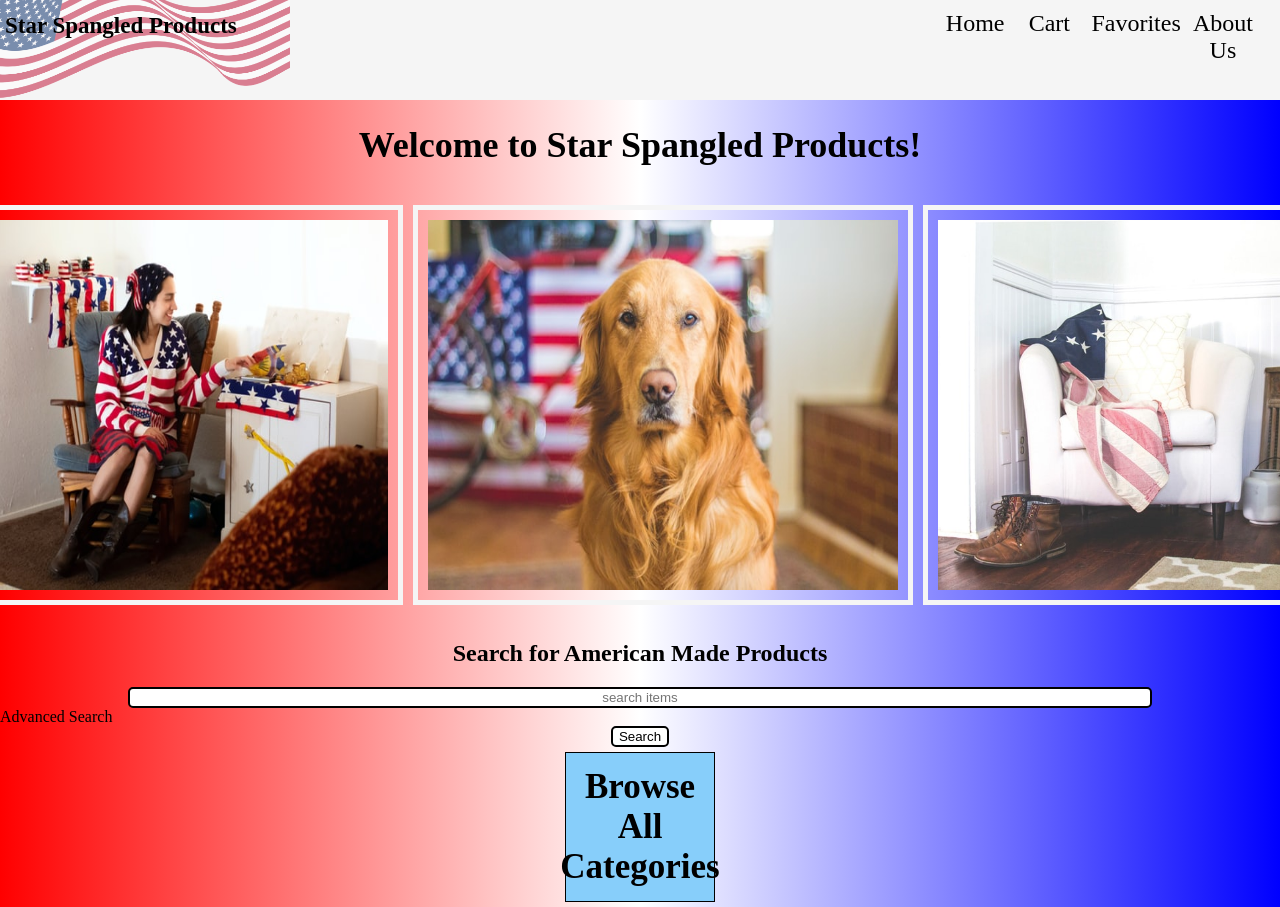
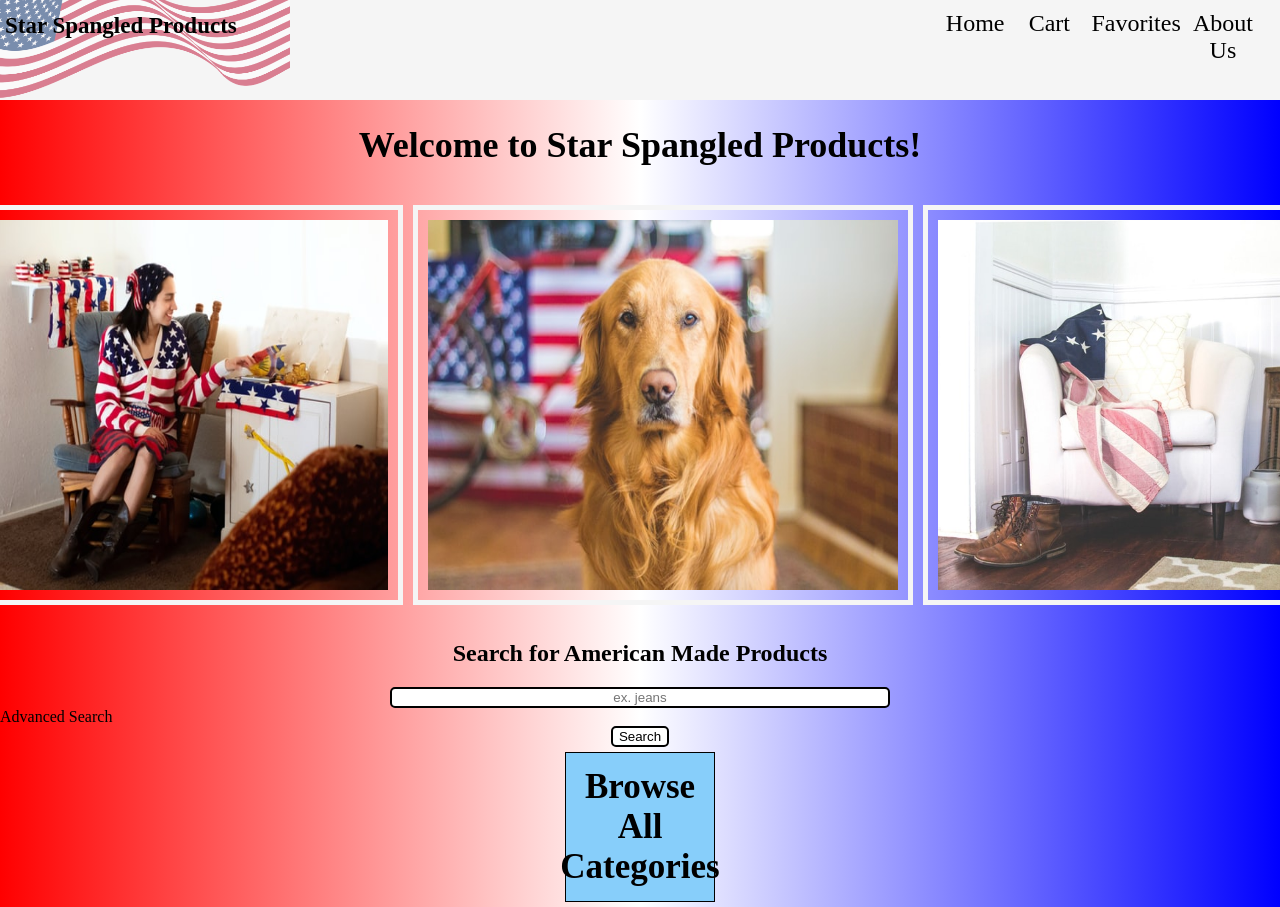
Before and after one commit to amparks1200/Final_Project, an Angular app: page / in a window 1280 px wide. Shown: the top 907 px of the page. Built offline with nearby package versions, Linux system fonts and the light colour scheme; a web font is replaced by a local one.

Commit message:
changing styles on Advanced Search

```diff
--- a/src/app/advanced-search/advanced-search.component.css
+++ b/src/app/advanced-search/advanced-search.component.css
@@ -0,0 +1,18 @@
+.applyDiv{
+    display:flex;
+    justify-content: center;
+    margin: 15px 0;
+}
+
+.advancedSearchSection{
+    text-align: center;
+    margin-top: 20px;
+}
+
+#big, #small{
+    margin-left: 20px;
+}
+
+.adImg{
+    width: 400px;
+}
--- a/src/app/advanced-search/advanced-search.component.html
+++ b/src/app/advanced-search/advanced-search.component.html
@@ -1,11 +1,13 @@
-<input type="text" id="searchbox" placeholder="search items" [(ngModel)]="itemSearch">
-<h2>Business type</h2>
-    <input type="checkbox" id="big" name="big" checked [(ngModel)]="bigBusSearch">
+<section class="advancedSearchSection">
+<h2>Search for American Made Products</h2>
+<input type="text" id="searchbox" placeholder="ex. jeans" [(ngModel)]="itemSearch">
+<h2>Business Type</h2>
+    <input type="checkbox" id="big" name="big" [(ngModel)]="bigBusSearch">
     <label for="big">Big Business</label>
-    <input type="checkbox" id="small" name="small" checked [(ngModel)]="smallBusSearch">
+    <input type="checkbox" id="small" name="small" [(ngModel)]="smallBusSearch">
     <label for="small">Small Business</label>
 <h2>Search by State</h2>
-    <label for="state">Choose a state:</label>
+    <label for="state">Choose a State:</label>
     <select name="state" id="state" [(ngModel)]="state">
             <option value="AL">Alabama</option>
             <option value="AK">Alaska</option>
@@ -60,5 +62,8 @@
             <option value="WY">Wyoming</option>
 
 </select>
-
+<div class="applyDiv">
 <button class="ApplyButton" type="button" (click)="applyFilters()">Apply</button>
+</div>
+<img src="..\assets\USmap.png" class="adImg">
+</section>
--- a/src/app/home-page/home-page.component.html
+++ b/src/app/home-page/home-page.component.html
@@ -9,7 +9,7 @@
 <!-- <img class='banner' src='\assets\flagBanner.png'> -->
 <!-- Search -->
 <h2>Search for American Made Products</h2>
-<input type="text" id="searchbox" placeholder="search items" [(ngModel)]="itemSearch">
+<input type="text" id="searchbox" placeholder="ex. jeans" [(ngModel)]="itemSearch">
 <a class="advancedSearch" routerLink="/AdvancedSearch">Advanced Search</a>
 <button class="searchButton" type="button" (click)="getFilteredItems()">Search</button>
 <!-- Category Section -->
--- a/src/app/results/results.component.css
+++ b/src/app/results/results.component.css
@@ -1,12 +1,14 @@
 .allResults {
     display: flex;
     flex-wrap: wrap;
-    justify-content: flex-start;
+    justify-content: center;
     padding: 10px;
 
 }
 .itemResult {
     position: relative;
+    flex: 1;
+    flex-grow: 0;
 }
 .favoriteBtn {
     position: absolute;
--- a/src/app/usa-service.service.ts
+++ b/src/app/usa-service.service.ts
@@ -56,13 +56,10 @@ export class UsaServiceService {
       this.http.get(url).subscribe(
         (response: any) => {
           console.log(response);
-        this.items = response.map( (item) => {
-          item.quantity = 1;
-          return item;
+        this.items = response;
         })
-        console.log(this.items);
-      });
-    }
+        // console.log(this.items);
+  }
 
     selectCategory(catSelected){
       this.http.get(this.url + "category/" + catSelected).subscribe(
--- a/src/styles.css
+++ b/src/styles.css
@@ -50,9 +50,20 @@ body {
     padding: 5px;
 }
 
+#searchbox {
+    margin-left: 5px;
+    width: 80%;
+    text-align: center;
+    border-radius: 5px;
+    border: solid 2px;
+    margin: 0 auto;
+    display: block;
+    max-width: 500px;
+}
+
 @media screen and (min-width: 1025px){
     .allResults {
-        width: 950;
+        width: 950px;
     }
 }
 
```
Also changed, not shown: routes.js (+16 -4 lines), 1 other file (tests, documents, lock files or other folders).
